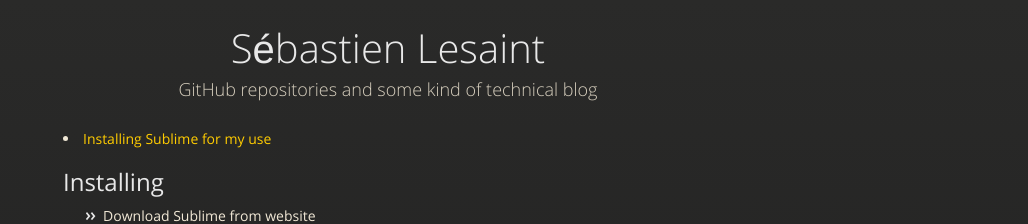
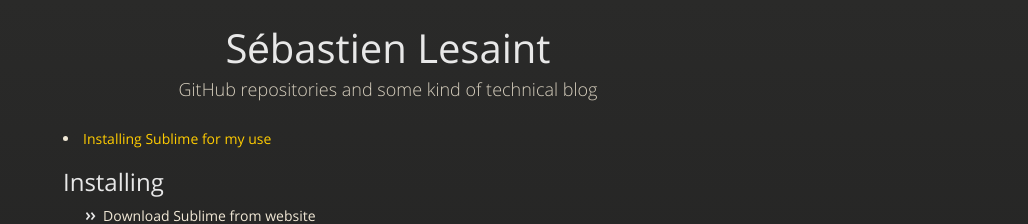
Before and after one commit to lesaint/lesaint.github.io, a Jekyll site: the page built from index.html, in a window 1280 px wide. Shown: the top 224 px of the page, without its empty margins (252-1280 px from the left). Built offline with Jekyll 4.4.1, drawn with Linux system fonts in a browser that asks for light colours; nearby versions of some CDN libraries; Markdown is read by kramdown in place of the engine named in the settings.

Commit message:
fix ugly rendering of "é" in title

```diff
--- a/stylesheets/styles.css
+++ b/stylesheets/styles.css
@@ -793,7 +793,7 @@ section #title {
   padding: 0 0 5px 0;
 }
 section #title h1 {
-  font-family: 'OpenSansLight', "Helvetica Neue", Helvetica, Arial, sans-serif;
+//  font-family: 'OpenSansLight', "Helvetica Neue", Helvetica, Arial, sans-serif;
   font-weight: normal;
   font-size: 40px;
   text-align: center;
```
